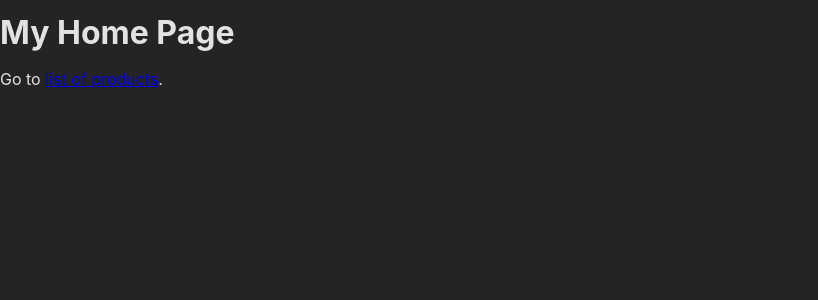
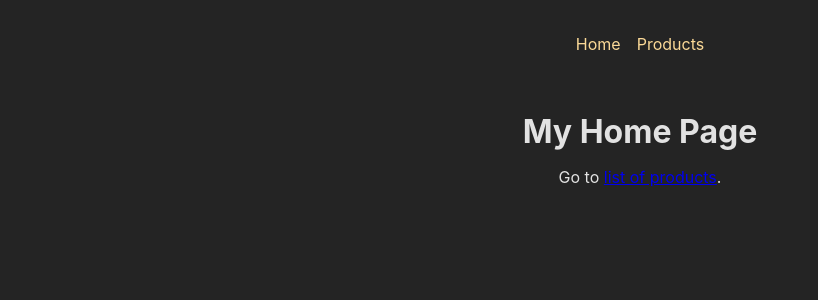
Before and after one commit to sumitbhade/react-router-basics, a React (Create React App) app: page / in a window 1280 px wide. Shown: the top 300 px of the page, without its empty margins (0-818 px from the left). Built offline with nearby package versions, Linux system fonts and the light colour scheme.

Commit message:
Layouts and Nested Routes

```diff
--- /dev/null
+++ b/src/components/MainNavigation.js
@@ -0,0 +1,23 @@
+import { Link } from "react-router-dom";
+import classes from "./MainNavigation.module.css";
+
+function MainNavigation() {
+  return (
+    <header className={classes.header}>
+      <nav>
+        <ul className={classes.list}>
+          <li>
+            <Link to="/">Home</Link>
+          </li>
+          <li>
+            <li>
+              <Link to="/products">Products</Link>
+            </li>
+          </li>
+        </ul>
+      </nav>
+    </header>
+  );
+}
+
+export default MainNavigation;
--- /dev/null
+++ b/src/components/MainNavigation.module.css
@@ -0,0 +1,23 @@
+.header {
+  max-width: 60rem;
+  margin: auto;
+  padding: 2rem;
+  display: flex;
+  justify-content: center;
+}
+
+.list {
+  display: flex;
+  gap: 1rem;
+}
+
+.list a {
+  text-decoration: none;
+  color: var(--color-primary-400);
+}
+
+.list a:hover,
+.list a.active {
+  color: var(--color-primary-800);
+  text-decoration: underline;
+}
--- a/src/index.css
+++ b/src/index.css
@@ -48,3 +48,7 @@
   margin: 0;
   padding: 0;
 }
+main {
+  margin: 2rem auto;
+  text-align: center;
+}
--- /dev/null
+++ b/src/pages/RootLayout.js
@@ -0,0 +1,15 @@
+import { Outlet } from "react-router-dom";
+import MainNavigation from "../components/MainNavigation";
+
+function RootLayout() {
+  return (
+    <>
+      <MainNavigation />
+      <main>
+        <Outlet />
+      </main>
+    </>
+  );
+}
+
+export default RootLayout;
```
Also changed, not shown: src/App.js (+12 -5 lines).
